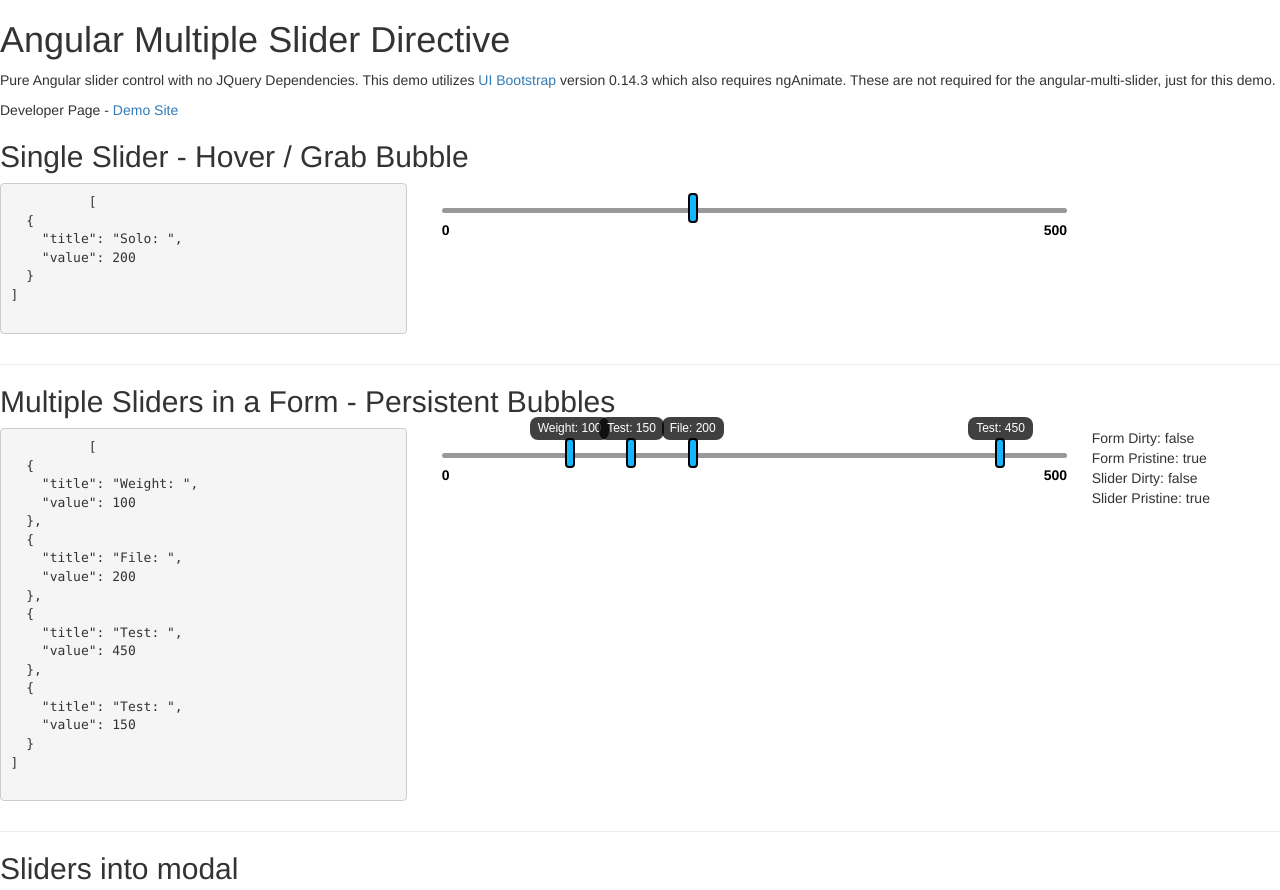
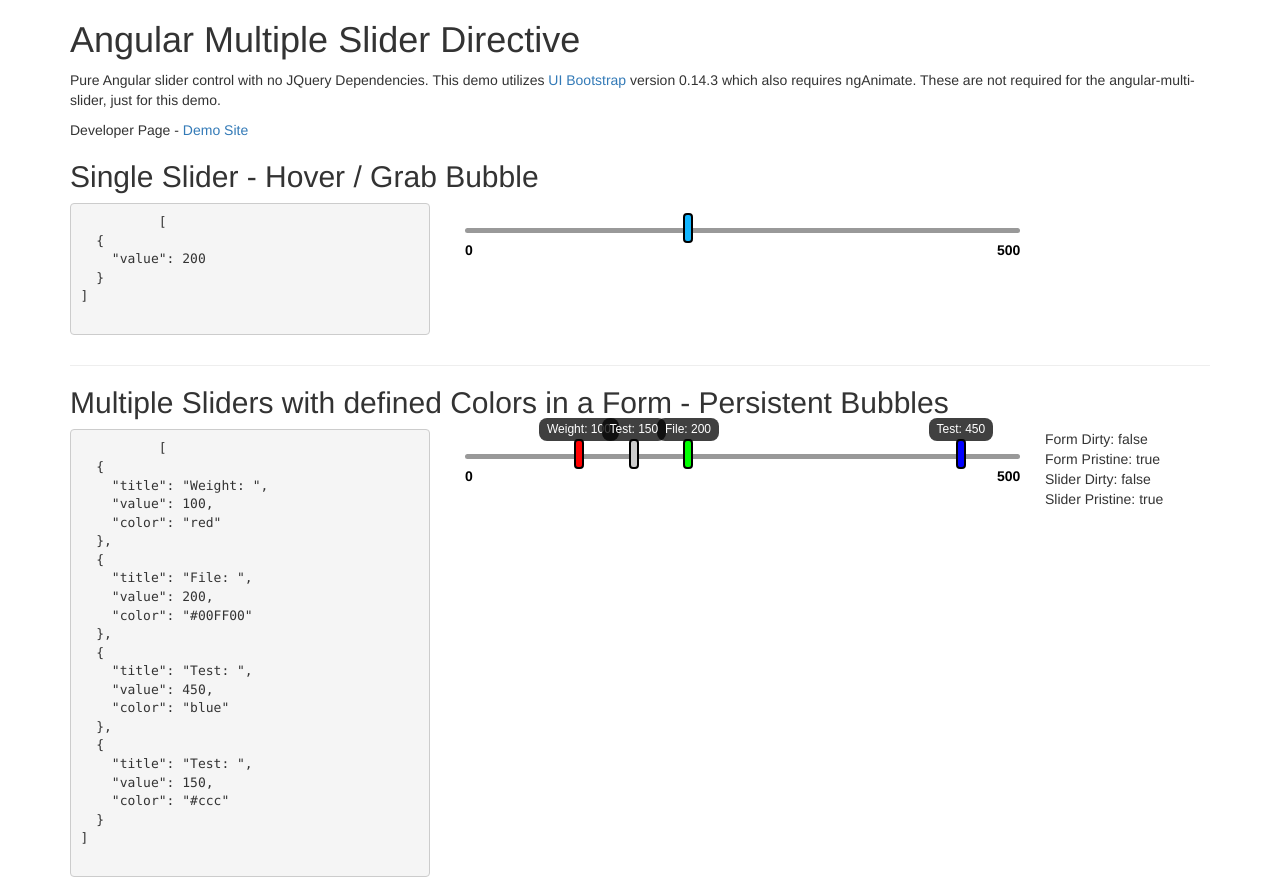
Before and after one commit to enkodellc/angular-multi-slider, a website: page demo/index.html in a window 1280 px wide. Shown: the top 890 px of the page. Drawn offline with nearby package versions, Linux system fonts and the light colour scheme; some packages are replaced by stand-ins of ours; a script that the page names is missing.

Commit message:
* Added optional color for slider json so handles colors can be set with the sliders object * Updated CSS so new colors will darken on hover * Update CSS to remove defined color hover. Now it uses transparency effect to create a darker "hover effect"

```diff
--- a/demo/app.js
+++ b/demo/app.js
@@ -4,18 +4,18 @@ angular.module('multiSliderDemo', ['angularMultiSlider', 'ngAnimate', 'ui.bootst
 
 angular.module('multiSliderDemo')
   .controller('DemoCtrl', function ($rootScope, $scope, $uibModal) {
-    $scope.slider = [{title:'Solo: ',value:200}];
+    $scope.slider = [{value:200}];
 
     $scope.sliders = [
-      {title:'Weight: ',value:100},
-      {title:'File: ',value:200},
-      {title:'Test: ',value:450},
-      {title:'Test: ',value:150}
+      {title:'Weight: ', value:100, color: 'red'},
+      {title:'File: ', value:200, color: '#00FF00'},
+      {title:'Test: ', value:450, color: 'blue'},
+      {title:'Test: ', value:150, color: '#ccc'}
     ];
 
     $scope.modalSliders = [
-      {title:'Weight: ',value:100},
-      {title:'File: ',value:200}
+      {title:'Weight: ', value:100},
+      {title:'File: ', value:200}
     ];
 
     $scope.openModal = function() {
--- a/demo/index.html
+++ b/demo/index.html
@@ -6,7 +6,7 @@
   <link rel="stylesheet" href="../multislider.css">
 </head>
 <body>
-<div ng-controller="DemoCtrl">
+<div ng-controller="DemoCtrl" class="container">
   <h1>Angular Multiple Slider Directive</h1>
   <p>Pure Angular slider control with no JQuery Dependencies. This demo utilizes
     <a href="https://angular-ui.github.io/bootstrap/">UI Bootstrap</a> version 0.14.3 which also requires ngAnimate.
@@ -33,7 +33,7 @@
   </article>
   <hr/>
   <article>
-    <h2>Multiple Sliders in a Form - Persistent Bubbles</h2>
+    <h2>Multiple Sliders with defined Colors in a Form - Persistent Bubbles</h2>
     <form name="sliderForm" id="sliderForm" novalidate autocomplete="off">
       <fieldset class="row">
         <section class="col-sm-4">
--- a/multislider.css
+++ b/multislider.css
@@ -22,14 +22,14 @@
     width: 10px;
     height: 30px;
     top: -15px;
-    background-color: #13b6ff;
+    background-color: #13b6ff; /*can override with color in slider object*/
     border: 2px solid #000;
     z-index: 2;
     border-radius: 4px;
-    -o-transition:.3s;
-    -ms-transition:.3s;
-    -moz-transition:.3s;
-    -webkit-transition:.3s;
+    -o-transition: .3s;
+    -ms-transition: .3s;
+    -moz-transition: .3s;
+    -webkit-transition: .3s;
     -webkit-transition-property: background-color;
     transition-property: background-color;
 }
@@ -37,7 +37,8 @@
 .angular-multi-slider div.handle:focus,
 .angular-multi-slider div.handle:active,
 .angular-multi-slider div.handle.active {
-    background-color: #0077ac;
+    -webkit-filter: brightness(70%);
+    filter: brightness(70%);
 }
 .angular-multi-slider div.handle:hover + .bubble,
 .angular-multi-slider div.handle:focus + .bubble,
@@ -49,8 +50,9 @@
     transform: scale(1.1);
     z-index: 9999;
 }
+.angular-multi-slider div.handle.grab + .bubble,
 .angular-multi-slider div.handle.grab{
-    background-color: black;
+    background-color: rgba(0,0,0,1);
 }
 .angular-multi-slider div.bubble {
     display: none;
@@ -59,10 +61,10 @@
     padding: 1px 3px 1px 3px;
     font-size: 0.7em;
     font-family: sans-serif;
-    -o-transition:.1s;
-    -ms-transition:.1s;
-    -moz-transition:.1s;
-    -webkit-transition:.1s;
+    -o-transition: .1s;
+    -ms-transition: .1s;
+    -moz-transition: .1s;
+    -webkit-transition: .1s;
     -webkit-transition-property: top;
     transition-property: top;
 }
--- a/multislider.js
+++ b/multislider.js
@@ -1,6 +1,6 @@
 'use strict';
 /*
- angular-range-slider v0.1.0
+ angular-range-slider v0.1.1
  https://github.com/enkodellc/angular-multi-slider
  */
 angular.module('angularMultiSlider', [])
@@ -154,6 +154,10 @@ angular.module('angularMultiSlider', [])
         var setHandles = function () {
           offset(ceilBubble, pixelize(barWidth - ceilBubble[0].offsetWidth));
           angular.forEach(scope.sliders, function(slider,key){
+            if (slider.color) {
+              handles[key].css({ "background-color": slider.color });
+            }
+
             offset(handles[key], pixelsToOffset(percentValue(slider.value)));
             offset(bubbles[key], pixelize(handles[key][0].offsetLeft - (bubbles[key][0].offsetWidth / 2) + handleHalfWidth));
           });
```
Also changed, not shown: README.md.
